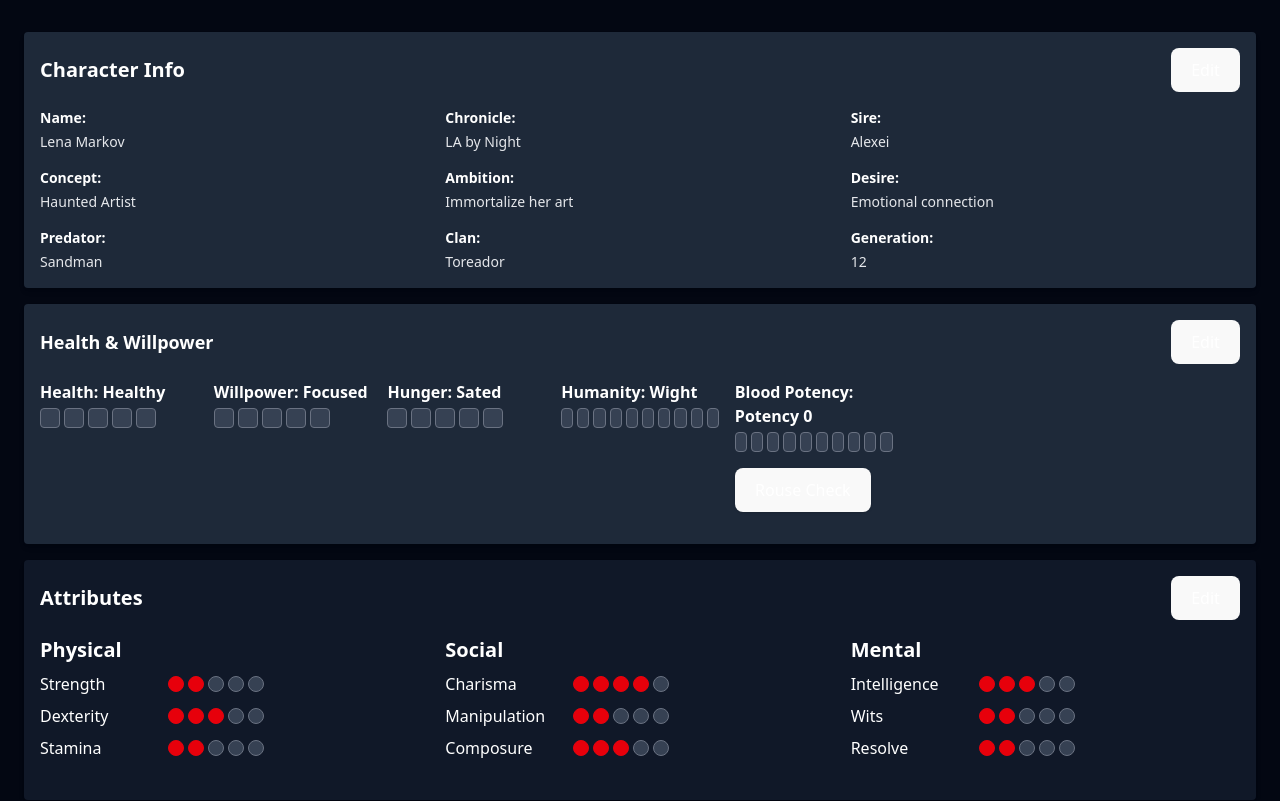
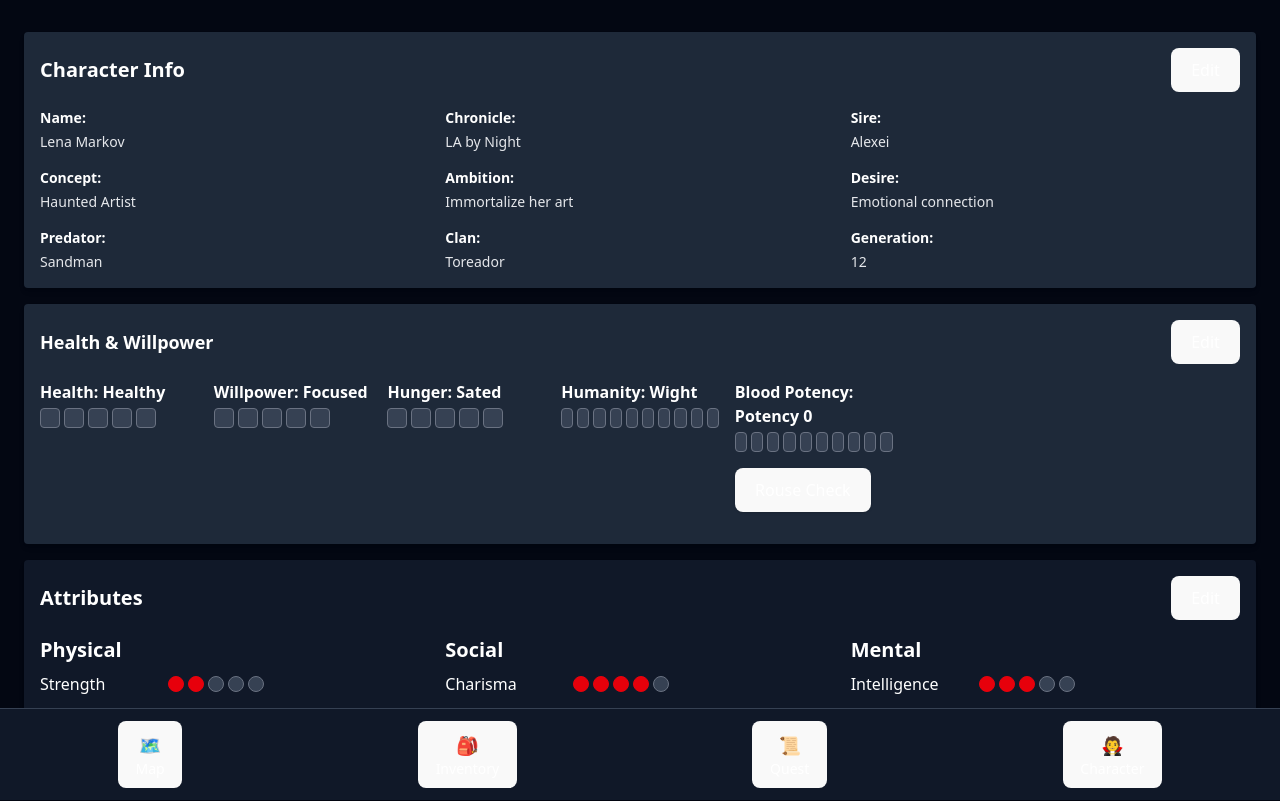
Before and after one commit to ocansino/VTMSim, a React (Vite) app: page / in a window 1280 px wide. Shown: the top 801 px of the page. Built offline with nearby package versions, Linux system fonts and the light colour scheme.

Commit message:
added nav bar and moved buttons

```diff
--- a/src/App.jsx
+++ b/src/App.jsx
@@ -152,7 +152,7 @@ function App() {
 
   return (
 
-    <div className="min-h-screen w-screen bg-gray-950 px-6 py-8">
+    <div className="min-h-screen w-screen bg-gray-950 px-6 pb-24 pt-8">
       <div className="flex flex-col lg:flex-row gap-6 w-full">
         <div className="flex-1 w-full">
           <CharacterInfo
@@ -187,6 +187,7 @@ function App() {
       <div className="mt-6">
 
       <div className="flex space-x-4 border-b border-gray-700 mb-4">
+
         {['skills', 'disciplines', 'merits', 'profile', 'inventory', 'actions', 'notes'].map((tab) => (
           <button
             key={tab}
@@ -200,6 +201,24 @@ function App() {
             {tab.charAt(0).toUpperCase() + tab.slice(1)}
           </button>
         ))}
+        <div className="flex flex-wrap gap-4 mt-6">
+          <button
+            onClick={handleExport}
+            className="bg-blue-600 hover:bg-blue-700 text-white px-4 py-2 rounded text-sm"
+          >
+            Export Character
+          </button>
+
+          <label className="bg-blue-600 hover:bg-blue-700 text-white px-4 py-2 rounded text-sm cursor-pointer">
+            Import Character
+            <input
+              type="file"
+              accept=".json"
+              onChange={handleImport}
+              className="hidden"
+            />
+          </label>
+        </div>
       </div>
 
     {activeTab === 'skills' && (
@@ -241,25 +260,27 @@ function App() {
     )}
 
     </div>
-    <div className="flex flex-wrap gap-4 mt-6">
-        <button
-          onClick={handleExport}
-          className="bg-blue-600 hover:bg-blue-700 text-white px-4 py-2 rounded text-sm"
-        >
-          Export Character
-        </button>
 
-        <label className="bg-blue-600 hover:bg-blue-700 text-white px-4 py-2 rounded text-sm cursor-pointer">
-          Import Character
-          <input
-            type="file"
-            accept=".json"
-            onChange={handleImport}
-            className="hidden"
-          />
-        </label>
+      <div className="fixed bottom-0 left-0 w-full bg-gray-900 border-t border-gray-700 text-white z-50">
+        <div className="flex justify-around py-3 text-sm">
+          <button className="flex flex-col items-center focus:outline-none">
+            <span className="text-lg">🗺️</span>
+            <span>Map</span>
+          </button>
+          <button className="flex flex-col items-center focus:outline-none">
+            <span className="text-lg">🎒</span>
+            <span>Inventory</span>
+          </button>
+          <button className="flex flex-col items-center focus:outline-none">
+            <span className="text-lg">📜</span>
+            <span>Quest</span>
+          </button>
+          <button className="flex flex-col items-center focus:outline-none">
+            <span className="text-lg">🧛</span>
+            <span>Character</span>
+          </button>
+        </div>
       </div>
-
     </div>
   );
 }
```
